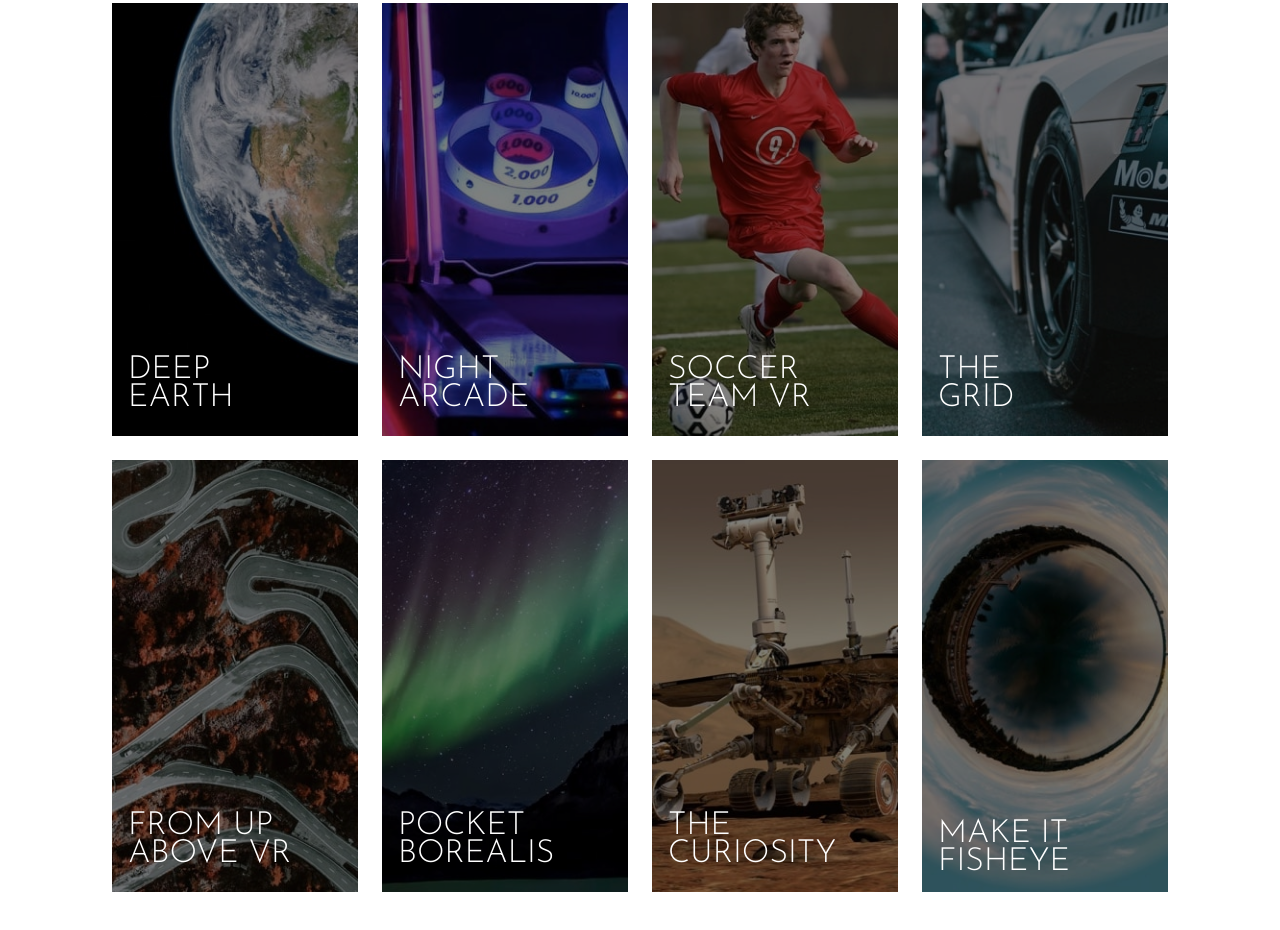
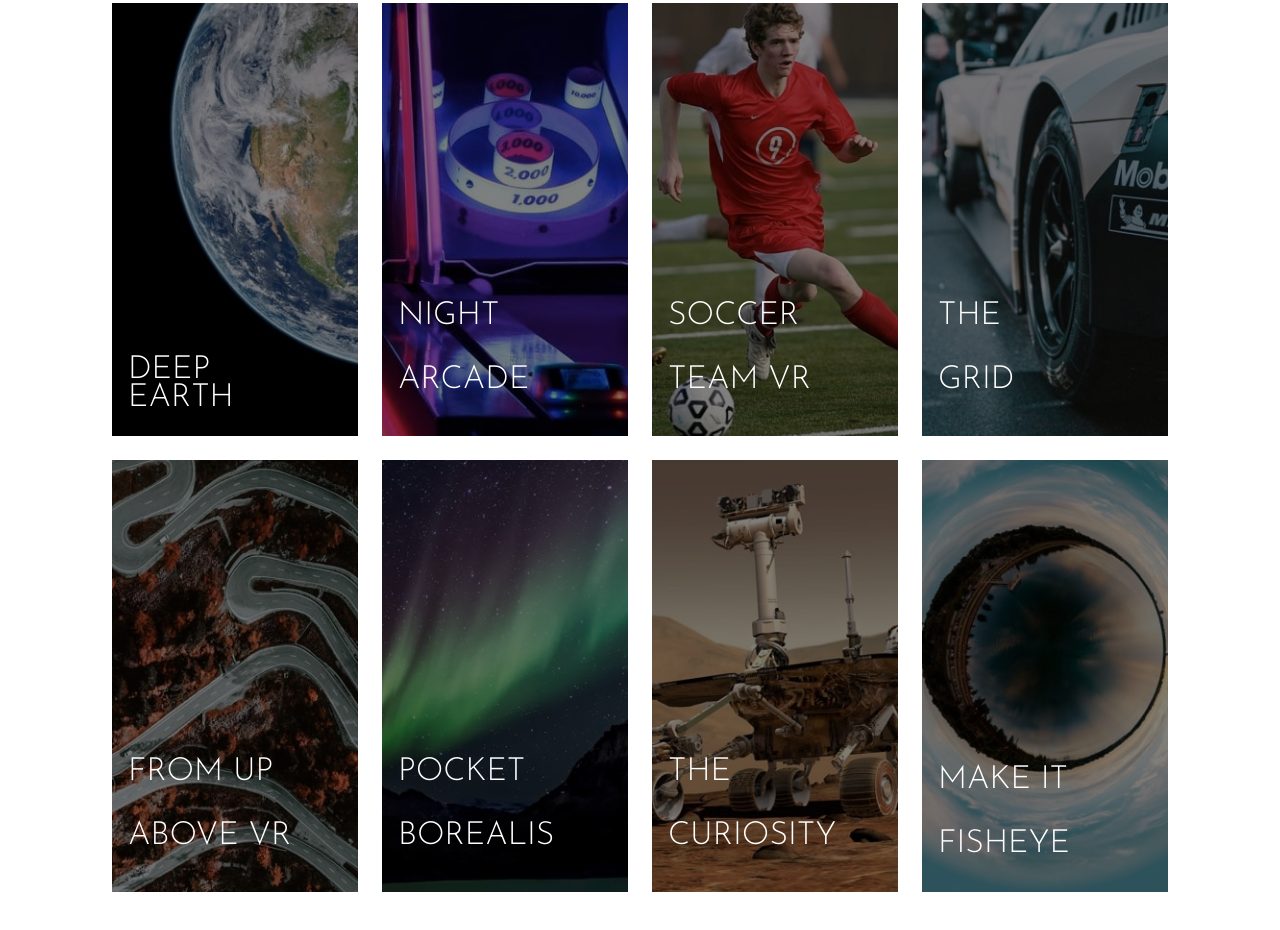
Before and after one commit to VickyAzola/ResponsiveLandingPage, a plain HTML site: page index.html in a window 1280 px wide. Shown: the part 1550-2480 px from the top of the page. Drawn offline with nearby package versions, Linux system fonts and the light colour scheme.

Commit message:
Update index.html

```diff
--- a/index.html
+++ b/index.html
@@ -65,39 +65,39 @@
         <a href="#" class="relative hover:text-black">
           <img src="images/mobile/image-night-arcade.jpg" alt="arcade picturte" class="bg block md:hidden w-full brightness-50 hover:opacity-60">
           <img src="images/desktop/image-night-arcade.jpg" alt="arcade picturte" class="bg hidden md:block w-full brightness-50 hover:opacity-60">
-          <p class="absolute bottom-0 p-6 md:px-4 text-xl md:text-[2.5vw]">Night<br>arcade</p>
+          <p class="absolute bottom-0 p-6 md:px-4 text-xl md:text-[2.5vw] md:leading-loose">Night<br>arcade</p>
         </a>
         <a href="#" class="relative hover:text-black">
           <img src="images/mobile/image-soccer-team.jpg" alt="soccer picturte" class="block md:hidden w-full brightness-50 hover:opacity-60">
           <img src="images/desktop/image-soccer-team.jpg" alt="soccer picturte" class="hidden md:block w-full brightness-50 hover:opacity-60">
-          <p class="absolute bottom-0 p-6 md:px-4 text-xl md:text-[2.5vw]">Soccer<br>team VR</p>
+          <p class="absolute bottom-0 p-6 md:px-4 text-xl md:text-[2.5vw] md:leading-loose">Soccer<br>team VR</p>
         </a>
         <a href="#" class="relative hover:text-black">
           <img src="images/mobile/image-grid.jpg" alt="car picturte" class="block md:hidden w-full brightness-50 hover:opacity-60">
           <img src="images/desktop/image-grid.jpg" alt="car picturte" class="hidden md:block w-full brightness-50 hover:opacity-60">
-          <p class="absolute bottom-0 p-6 md:px-4 text-xl md:text-[2.5vw]">The<br>grid</p>
+          <p class="absolute bottom-0 p-6 md:px-4 text-xl md:text-[2.5vw] md:leading-loose">The<br>grid</p>
 
         </a>
         <a href="#" class="relative hover:text-black">
           <img src="images/mobile/image-from-above.jpg" alt="road picturte" class="block md:hidden w-full brightness-50 hover:opacity-60">
           <img src="images/desktop/image-from-above.jpg" alt="road picturte" class="hidden md:block w-full brightness-50 hover:opacity-60">
-          <p class="absolute bottom-0 p-6 md:px-4 text-xl md:text-[2.5vw]">From up<br>above VR</p>
+          <p class="absolute bottom-0 p-6 md:px-4 text-xl md:text-[2.5vw] md:leading-loose">From up<br>above VR</p>
 
         </a>
         <a href="#" class="relative hover:text-black">
           <img src="images/mobile/image-pocket-borealis.jpg" alt="borealis picturte" class="block md:hidden w-full brightness-50 hover:opacity-60">
           <img src="images/desktop/image-pocket-borealis.jpg" alt="borealis picturte" class="hidden md:block w-full brightness-50 hover:opacity-60">
-          <p class="absolute bottom-0 p-6 md:px-4 text-xl md:text-[2.5vw]">Pocket<br>borealis</p>
+          <p class="absolute bottom-0 p-6 md:px-4 text-xl md:text-[2.5vw] md:leading-loose">Pocket<br>borealis</p>
         </a>
         <a href="#" class="relative hover:text-black">
           <img src="images/mobile/image-curiosity.jpg" alt="robot picturte" class="block md:hidden w-full brightness-50 hover:opacity-60">
           <img src="images/desktop/image-curiosity.jpg" alt="robot picturte" class="hidden md:block w-full brightness-50 hover:opacity-60">
-          <p class="absolute bottom-0 p-6 md:px-4 text-xl md:text-[2.5vw]">The<br>curiosity</p>
+          <p class="absolute bottom-0 p-6 md:px-4 text-xl md:text-[2.5vw] md:leading-loose">The<br>curiosity</p>
         </a>
         <a href="#" class="relative hover:text-black">
           <img src="images/mobile/image-fisheye.jpg" alt="city picture with fisheye lens" class="block md:hidden w-full brightness-50 hover:opacity-60">
           <img src="images/desktop/image-fisheye.jpg" alt="city picture with fisheye lens" class="hidden md:block w-full brightness-50 hover:opacity-60">
-          <p class="absolute bottom-0 p-6 md:p-4 text-xl md:text-[2.5vw]">Make it<br>fisheye</p>
+          <p class="absolute bottom-0 p-6 md:p-4 text-xl md:text-[2.5vw] md:leading-loose">Make it<br>fisheye</p>
         </a>
       </div>
       <button class="md:hidden text-black uppercase border border-black px-7 py-1 tracking-widest flex mx-auto hover:bg-black hover:text-white">
```
